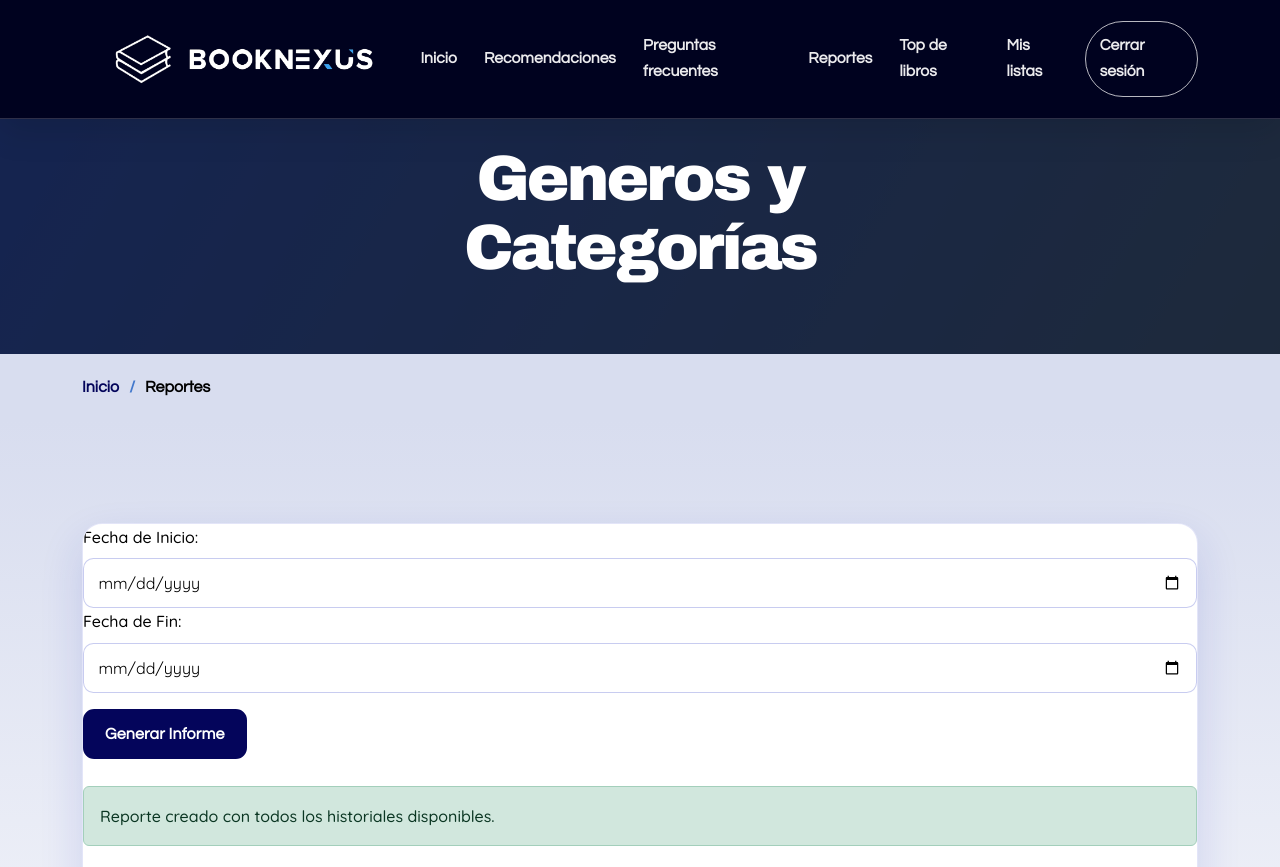
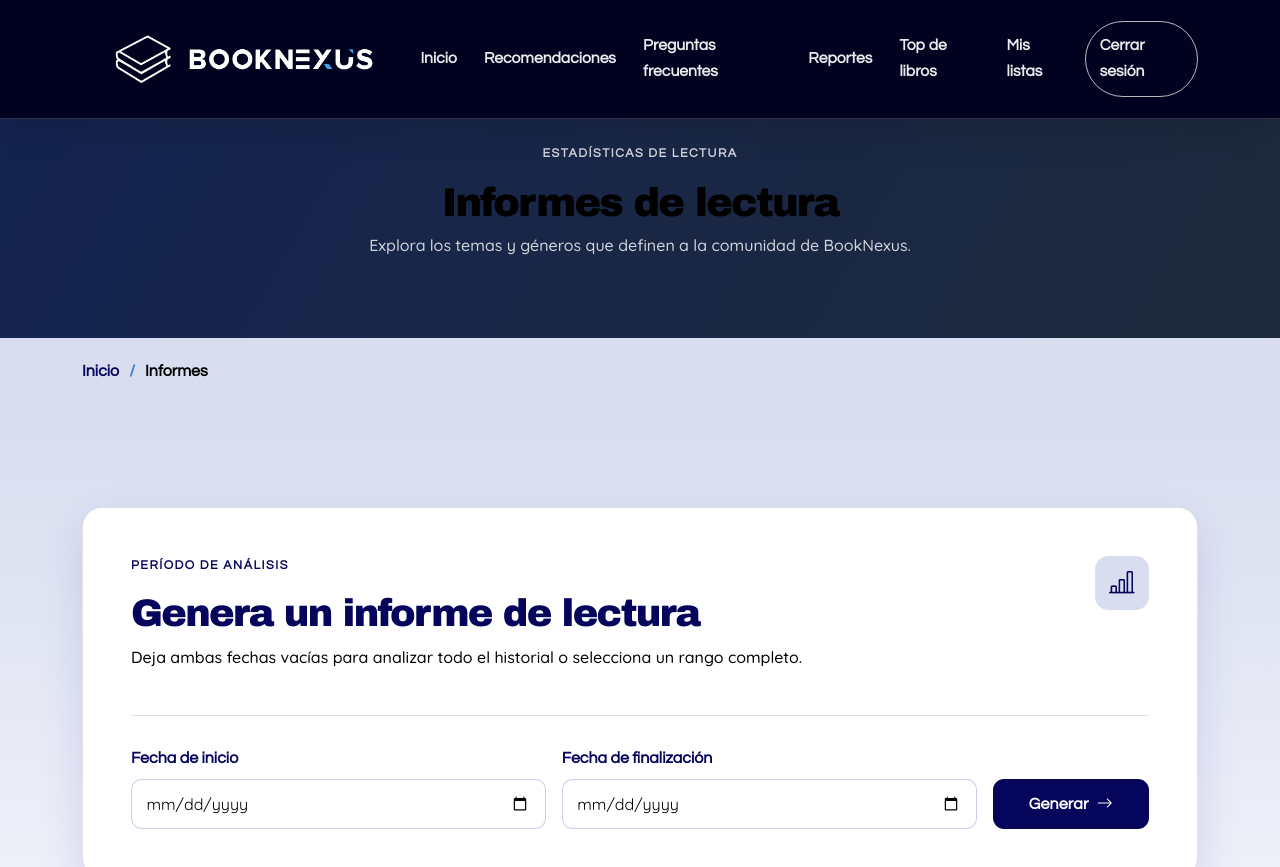
Before and after one commit to Jhonnathan93/integrating-project-1, a Django app: page /reports/ in a window 1280 px wide. Shown: the top 867 px of the page. Run offline with Django 4.2, Linux system fonts and the light colour scheme; the visitor is signed in with stand-in values (Sample User, id 1); data that the repository does not hold is empty; some libraries are stand-ins or nearby versions.

Commit message:
feat(reports): enhance report generation and UI with improved visuals and accessibility

```diff
--- a/reports/templates/reports.html
+++ b/reports/templates/reports.html
@@ -1,78 +1,105 @@
 {% extends 'base.html' %}
 {% load static %}
 
-{% block title %}BookNexus{% endblock %}
+{% block title %}Informes | BookNexus{% endblock %}
+{% block description %}Informes de preferencias de lectura para administradores de BookNexus.{% endblock %}
 
 {% block content %}
   <div class="breadcrumbs">
     <div class="page-header d-flex align-items-center" style="background-image: url('https://github.com/jhothinnan/Images/blob/main/library.jpg?raw=true');">
       <div class="container position-relative">
         <div class="row d-flex justify-content-center">
-            <div class="col-lg-6 text-center">
-              <h2>Generos y Categorías</h2>
+          <div class="col-lg-8 text-center">
+            <p class="section-kicker section-kicker--light">Estadísticas de lectura</p>
+            <h1>Informes de lectura</h1>
+            <p>Explora los temas y géneros que definen a la comunidad de BookNexus.</p>
           </div>
         </div>
       </div>
     </div>
-      <nav aria-label="breadcrumbs">
+    <nav aria-label="Ruta de navegación">
       <div class="container">
         <ol>
           <li><a href="{% url 'index' %}">Inicio</a></li>
-            <li>Reportes</li>
+          <li aria-current="page">Informes</li>
         </ol>
       </div>
     </nav>
-    </div><!-- End Breadcrumbs -->
-
-    <!-- ======= Featured Services Section ======= -->
-    <section id="register" class="register">
-      <div class="container" data-aos="fade-up">
-
-        <div class="row g-0">
-
-          <div class="col-lg-12">
-            <form action="">
-                <div class="mb-3">
-                    <div class="form-group">
-                        <label for="fecha_inicio" class="form-label">
-                            Fecha de Inicio:
-                        </label>
-                        <input type="date" class="form-control" id="fecha_inicio" name="fecha_inicio" required>
   </div>
 
-                    <div class="form-group">
-                        <label for="fecha_fin" class="form-label">
-                            Fecha de Fin:
-                        </label>
-                        <input type="date" class="form-control" id="fecha_fin" name="fecha_fin" required>
+  <section class="reports-page" aria-labelledby="reports-filter-title">
+    <div class="container" data-aos="fade-up">
+      <div class="reports-filter-card">
+        <div class="reports-filter-card__header">
+          <div>
+            <p class="section-kicker">Período de análisis</p>
+            <h2 id="reports-filter-title">Genera un informe de lectura</h2>
+            <p>Deja ambas fechas vacías para analizar todo el historial o selecciona un rango completo.</p>
+          </div>
+          <span class="reports-filter-card__icon bi bi-bar-chart-line" aria-hidden="true"></span>
+        </div>
+
+        <form action="{% url 'reports:report' %}" method="get" class="reports-filter-form">
+          <div class="row g-3 align-items-end">
+            <div class="col-md-5">
+              <label for="fecha_inicio" class="form-label">Fecha de inicio</label>
+              <input type="date" class="form-control" id="fecha_inicio" name="fecha_inicio" value="{{ request.GET.fecha_inicio }}">
+            </div>
+            <div class="col-md-5">
+              <label for="fecha_fin" class="form-label">Fecha de finalización</label>
+              <input type="date" class="form-control" id="fecha_fin" name="fecha_fin" value="{{ request.GET.fecha_fin }}">
+            </div>
+            <div class="col-md-2 d-grid">
+              <button type="submit" class="btn btn-primary">
+                Generar <i class="bi bi-arrow-right" aria-hidden="true"></i>
+              </button>
             </div>
           </div>
-
-                <button type="submit" class="btn btn-primary">Generar Informe</button>
         </form>
-
-            <br>
+      </div>
 
       {% if message %}
-            <div class="alert alert-success mb-4" role="alert">
-                {{ message }}
+        <div class="reports-status alert alert-success" role="status">
+          <i class="bi bi-check-circle-fill" aria-hidden="true"></i>
+          <span>{{ message }}</span>
         </div>
       {% endif %}
 
-            <div class="row">
-                <div class="col-6">
-                    <img src="../../media/reports/categories.png" alt="Categorías" class="img-fluid">
-                    <a href="../../media/reports/categories.png" download="categories.png" class="btn btn-primary mt-2">Descargar Imagen</a>
+      {% if report_available %}
+        <div class="reports-results" aria-label="Gráficos del informe generado">
+          <article class="report-chart-card">
+            <header class="report-chart-card__header">
+              <div>
+                <p class="section-kicker">Temas</p>
+                <h2>Categorías más leídas</h2>
               </div>
-                <div class="col-6">
-                    <img src="../../media/reports/genres.png" alt="Géneros" class="img-fluid">
-                    <a href="../../media/reports/genres.png" download="genres.png" class="btn btn-primary mt-2">Descargar Imagen</a>
+              <i class="bi bi-bookmarks" aria-hidden="true"></i>
+            </header>
+            <figure>
+              <img src="{% get_media_prefix %}reports/categories.png" alt="Gráfico de barras con la cantidad de lecturas por categoría" class="img-fluid">
+            </figure>
+            <a href="{% get_media_prefix %}reports/categories.png" download="booknexus-categories-report.png" class="btn btn-outline-primary">
+              <i class="bi bi-download" aria-hidden="true"></i> Descargar gráfico
+            </a>
+          </article>
+
+          <article class="report-chart-card">
+            <header class="report-chart-card__header">
+              <div>
+                <p class="section-kicker">Géneros</p>
+                <h2>Géneros más leídos</h2>
               </div>
+              <i class="bi bi-journal-richtext" aria-hidden="true"></i>
+            </header>
+            <figure>
+              <img src="{% get_media_prefix %}reports/genres.png" alt="Gráfico de barras con la cantidad de lecturas por género" class="img-fluid">
+            </figure>
+            <a href="{% get_media_prefix %}reports/genres.png" download="booknexus-genres-report.png" class="btn btn-outline-primary">
+              <i class="bi bi-download" aria-hidden="true"></i> Descargar gráfico
+            </a>
+          </article>
         </div>
-          </div><!-- End Quote Form -->
-
-        </div>
-
+      {% endif %}
     </div>
   </section>
 {% endblock %}
--- a/reports/views.py
+++ b/reports/views.py
@@ -15,7 +15,10 @@ def reports(request):
         return render(
             request,
             "reports.html",
-            {"message": "Indica ambas fechas para filtrar el reporte."},
+            {
+                "message": "Indica ambas fechas para filtrar el informe.",
+                "report_available": False,
+            },
         )
     categories, genres = history_category_counts(
         start_date=start_date, end_date=end_date
@@ -23,8 +26,12 @@ def reports(request):
     plot_counts(values=categories, filename="categories.png", title="Categorías")
     plot_counts(values=genres, filename="genres.png", title="Géneros literarios")
     message = (
-        f"Reporte creado con historiales entre {start_date} y {end_date}."
+        f"Informe creado con historiales entre {start_date} y {end_date}."
         if start_date
-        else "Reporte creado con todos los historiales disponibles."
+        else "Informe creado con todos los historiales disponibles."
     )
-    return render(request, "reports.html", {"message": message})
+    return render(
+        request,
+        "reports.html",
+        {"message": message, "report_available": True},
+    )
--- a/static/css/main.css
+++ b/static/css/main.css
@@ -17,6 +17,7 @@
   --bn-blue: #2596be;
   --bn-blue-accessible: #0d6b8c;
   --bn-blue-dark: #04055b;
+  --bn-success: #047a42;
   --bn-ink: #000000;
   --bn-white: #ffffff;
   --bn-lavender: #d8ddef;
@@ -286,8 +287,8 @@ section {
 .btn-primary:focus-visible,
 .php-email-form button:hover,
 .php-email-form button:focus-visible {
-  background: var(--bn-blue);
-  border-color: var(--bn-blue);
+  background: var(--bn-blue-accessible);
+  border-color: var(--bn-blue-accessible);
   box-shadow: 0 0.7rem 1.4rem rgba(37, 150, 190, 0.28);
   color: var(--bn-white);
   transform: translateY(-2px);
@@ -623,22 +624,6 @@ select:focus-visible {
   font-size: 0.85rem;
 }
 
-.btn-primary,
-.php-email-form button {
-  background: #04055b;
-  border-color: #04055b;
-  color: #ffffff;
-}
-
-.btn-primary:hover,
-.btn-primary:focus-visible,
-.php-email-form button:hover,
-.php-email-form button:focus-visible {
-  background: var(--bn-blue-accessible);
-  border-color: var(--bn-blue-accessible);
-  color: #ffffff;
-}
-
 .scroll-top:hover,
 .scroll-top:focus-visible {
   background: var(--bn-blue-accessible);
@@ -825,6 +810,149 @@ select:focus-visible {
   -webkit-text-fill-color: #000000;
   caret-color: #000000;
   transition: background-color 9999s ease-out 0s;
+}
+
+.section-kicker--light {
+  color: var(--bn-lavender);
+}
+
+.reports-page {
+  background: linear-gradient(180deg, var(--bn-lavender) 0%, var(--bn-white) 64%);
+}
+
+.reports-filter-card,
+.report-chart-card {
+  background: var(--bn-white);
+  border: 1px solid rgba(4, 5, 91, 0.12);
+  border-radius: var(--bn-radius);
+  box-shadow: var(--bn-shadow);
+}
+
+.reports-filter-card {
+  padding: clamp(1.5rem, 4vw, 3rem);
+}
+
+.reports-filter-card__header,
+.report-chart-card__header {
+  align-items: flex-start;
+  display: flex;
+  gap: 1.5rem;
+  justify-content: space-between;
+}
+
+.reports-filter-card h2,
+.report-chart-card h2 {
+  color: var(--bn-blue-dark);
+  font-size: clamp(1.65rem, 3vw, 2.5rem);
+  margin-bottom: 0.65rem;
+}
+
+.reports-filter-card__header > p {
+  color: var(--bn-muted);
+  margin-bottom: 0;
+  max-width: 58ch;
+}
+
+.reports-filter-card__icon,
+.report-chart-card__header > i {
+  align-items: center;
+  background: var(--bn-lavender);
+  border-radius: 0.85rem;
+  color: var(--bn-blue-dark);
+  display: inline-flex;
+  flex: 0 0 auto;
+  font-size: 1.6rem;
+  height: 3.4rem;
+  justify-content: center;
+  width: 3.4rem;
+}
+
+.reports-filter-form {
+  border-top: 1px solid rgba(4, 5, 91, 0.12);
+  margin-top: 1.75rem;
+  padding-top: 1.75rem;
+}
+
+.reports-filter-form .form-label {
+  color: var(--bn-blue-dark);
+  font-family: var(--font-secondary);
+  font-weight: 700;
+}
+
+.reports-status {
+  align-items: center;
+  background: #e5f4ec;
+  border: 1px solid #9ed3b5;
+  color: #075b32;
+  display: flex;
+  gap: 0.75rem;
+  margin: 1.5rem 0;
+  padding: 1rem 1.25rem;
+}
+
+.reports-status i {
+  font-size: 1.25rem;
+}
+
+.reports-results {
+  display: grid;
+  gap: 1.5rem;
+  grid-template-columns: repeat(2, minmax(0, 1fr));
+}
+
+.report-chart-card {
+  display: flex;
+  flex-direction: column;
+  padding: 1.5rem;
+}
+
+.report-chart-card__header h2 {
+  font-size: clamp(1.35rem, 2vw, 1.85rem);
+}
+
+.report-chart-card figure {
+  align-items: center;
+  background: #fbfcff;
+  border: 1px solid rgba(4, 5, 91, 0.09);
+  border-radius: 0.85rem;
+  display: flex;
+  margin: 1.5rem 0;
+  min-height: 18rem;
+  padding: 0.75rem;
+}
+
+.report-chart-card figure img {
+  max-height: 24rem;
+  object-fit: contain;
+  width: 100%;
+}
+
+.report-chart-card .btn {
+  align-self: flex-start;
+}
+
+@media (max-width: 991px) {
+  .reports-results {
+    grid-template-columns: 1fr;
+  }
+}
+
+@media (max-width: 575px) {
+  .reports-filter-card__header,
+  .report-chart-card__header {
+    gap: 1rem;
+  }
+
+  .reports-filter-card__icon,
+  .report-chart-card__header > i {
+    font-size: 1.25rem;
+    height: 2.8rem;
+    width: 2.8rem;
+  }
+
+  .report-chart-card {
+    padding: 1rem;
+  }
 }
 
 @media (max-width: 767px) {
@@ -1867,7 +1995,7 @@ select:focus-visible {
 .register .php-email-form .sent-message {
   display: none;
   color: #fff;
-  background: #059652;
+  background: var(--bn-success);
   text-align: center;
   padding: 15px;
   margin-bottom: 24px;
@@ -1889,7 +2017,7 @@ select:focus-visible {
   width: 24px;
   height: 24px;
   margin: 0 10px -6px 0;
-  border: 3px solid #059652;
+  border: 3px solid var(--bn-success);
   border-top-color: #fff;
   animation: animate-loading 1s linear infinite;
 }
@@ -1996,7 +2124,7 @@ select:focus-visible {
 .contact .php-email-form .sent-message {
   display: none;
   color: #fff;
-  background: #059652;
+  background: var(--bn-success);
   text-align: center;
   padding: 15px;
   font-weight: 600;
@@ -2016,7 +2144,7 @@ select:focus-visible {
   width: 24px;
   height: 24px;
   margin: 0 10px -6px 0;
-  border: 3px solid #059652;
+  border: 3px solid var(--bn-success);
   border-top-color: #fff;
   animation: animate-loading 1s linear infinite;
 }
```
Also changed, not shown: reports/methods.py (+15 -6 lines), media/reports/categories.png, media/reports/genres.png. Lines whose indentation alone changed are shown as unchanged.
